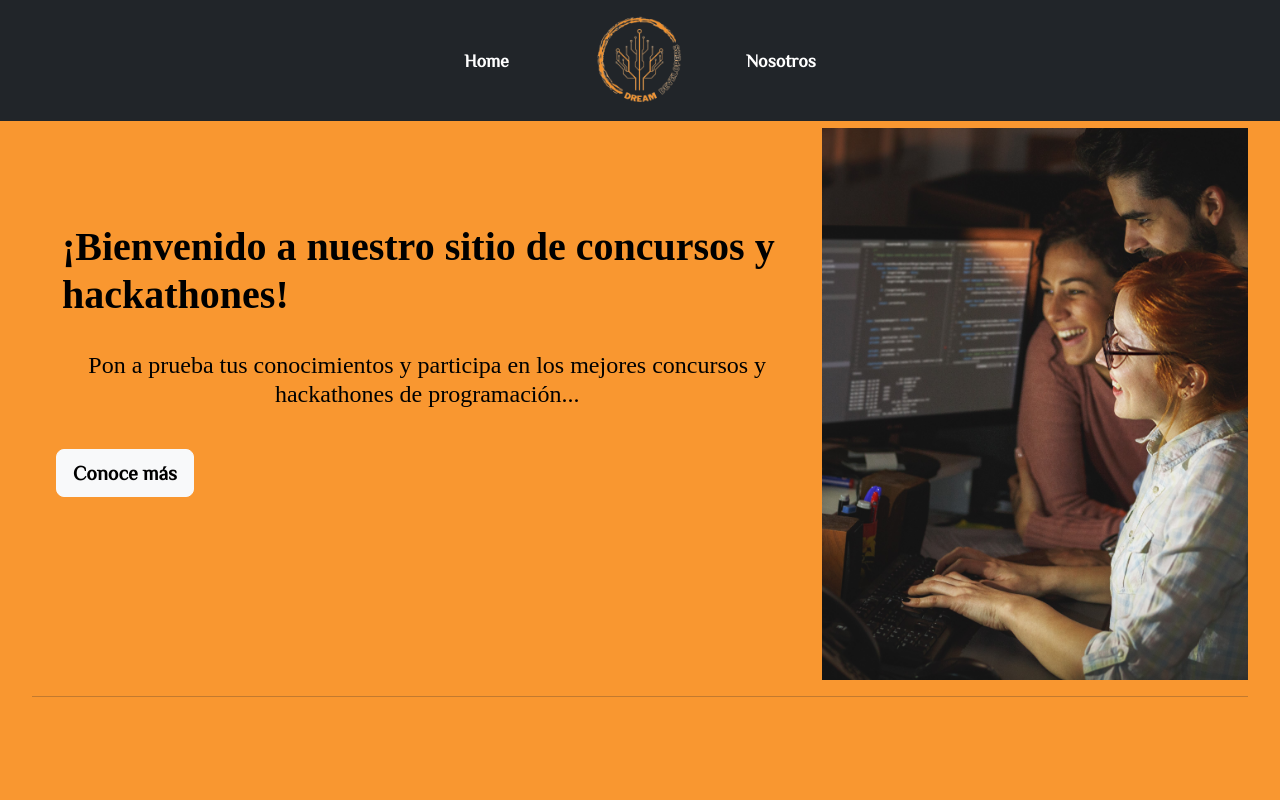
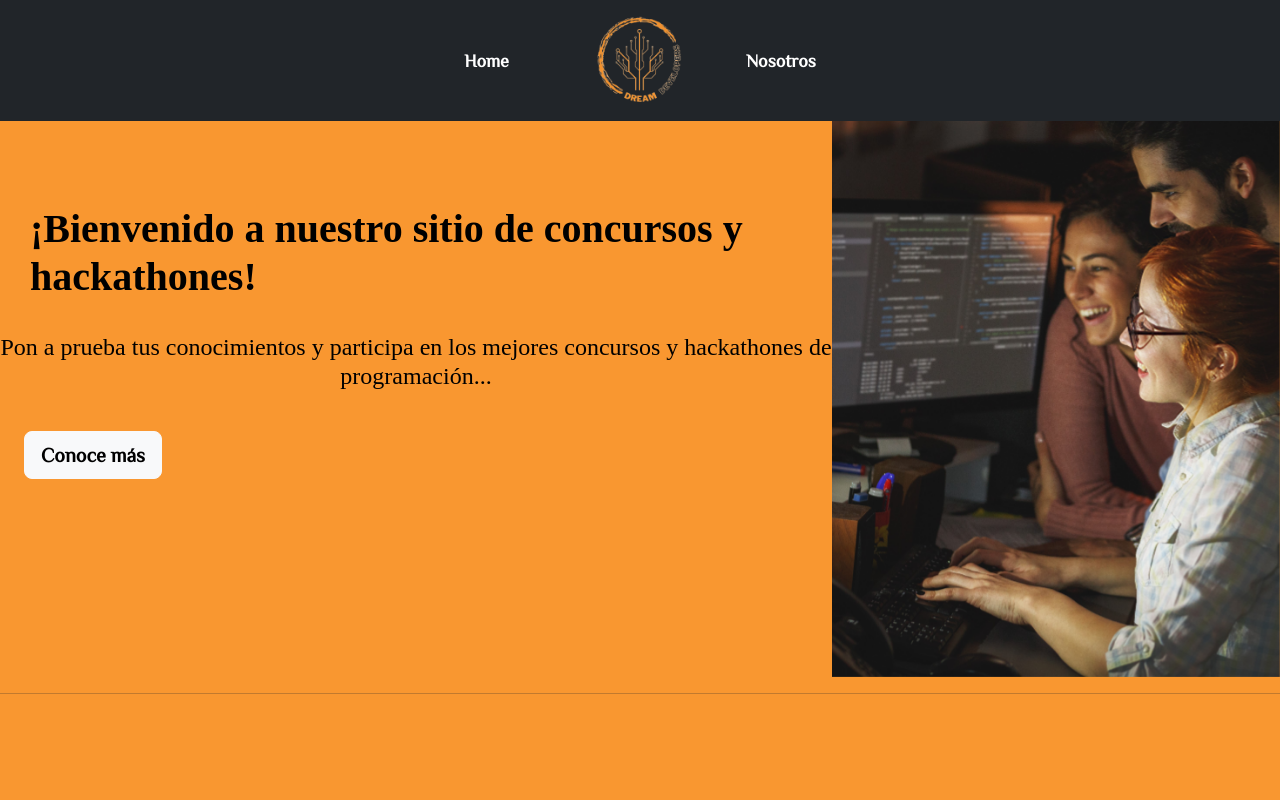
Before and after one commit to fernandasandoTKD/bit10team, a React (Vite) app: page / in a window 1280 px wide. Shown: the top 800 px of the page. Built offline with nearby package versions, Linux system fonts and the light colour scheme; no server answers; a web font is replaced by a local one.

Commit message:
estilos imagen

```diff
--- a/src/App.css
+++ b/src/App.css
@@ -1,36 +1,15 @@
-
-#root {
-  max-width: 1280px;
-  margin: 0 auto;
-  padding: 2rem;
-  text-align: center;
+.animated-image {
+  position: relative;
+  animation: slide-in-left 2s forwards;
+  transform: translateX(100%);
 }
 
-.logo {
-  height: 6em;
-  padding: 1.5em;
-  will-change: filter;
-  transition: filter 300ms;
-}
-.logo:hover {
-  filter: drop-shadow(0 0 2em #646cffaa);
-}
-.logo.react:hover {
-  filter: drop-shadow(0 0 2em #61dafbaa);
-}
-
-@keyframes logo-spin {
-  from {
-    transform: rotate(0deg);
+@keyframes slide-in-left {
+  0% {
+    transform: translateX(100%);
   }
-  to {
-    transform: rotate(360deg);
-  }
-}
-
-@media (prefers-reduced-motion: no-preference) {
-  a:nth-of-type(2) .logo {
-    animation: logo-spin infinite 20s linear;
+  100% {
+    transform: translateX(0%);
   }
 }
 
```
Also changed, not shown: src/components/css/footer.css (line endings or trailing spaces).
